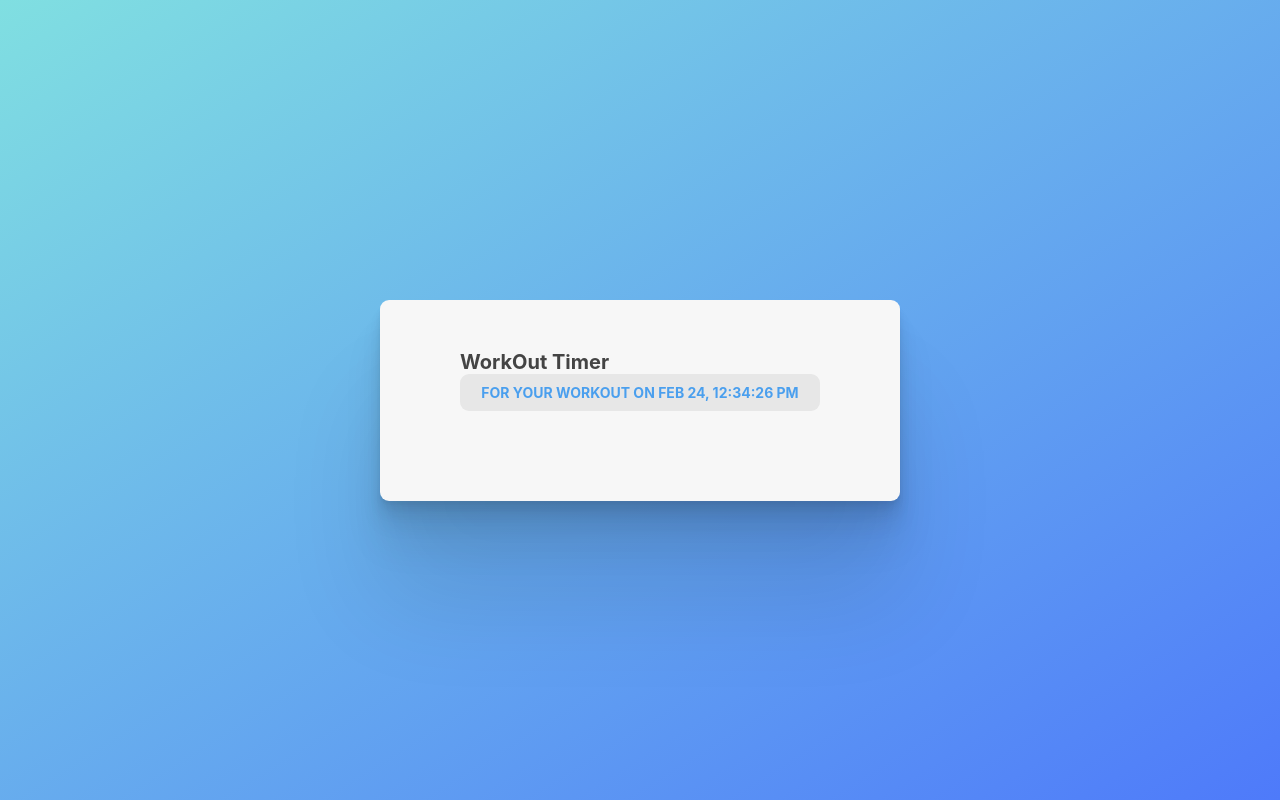
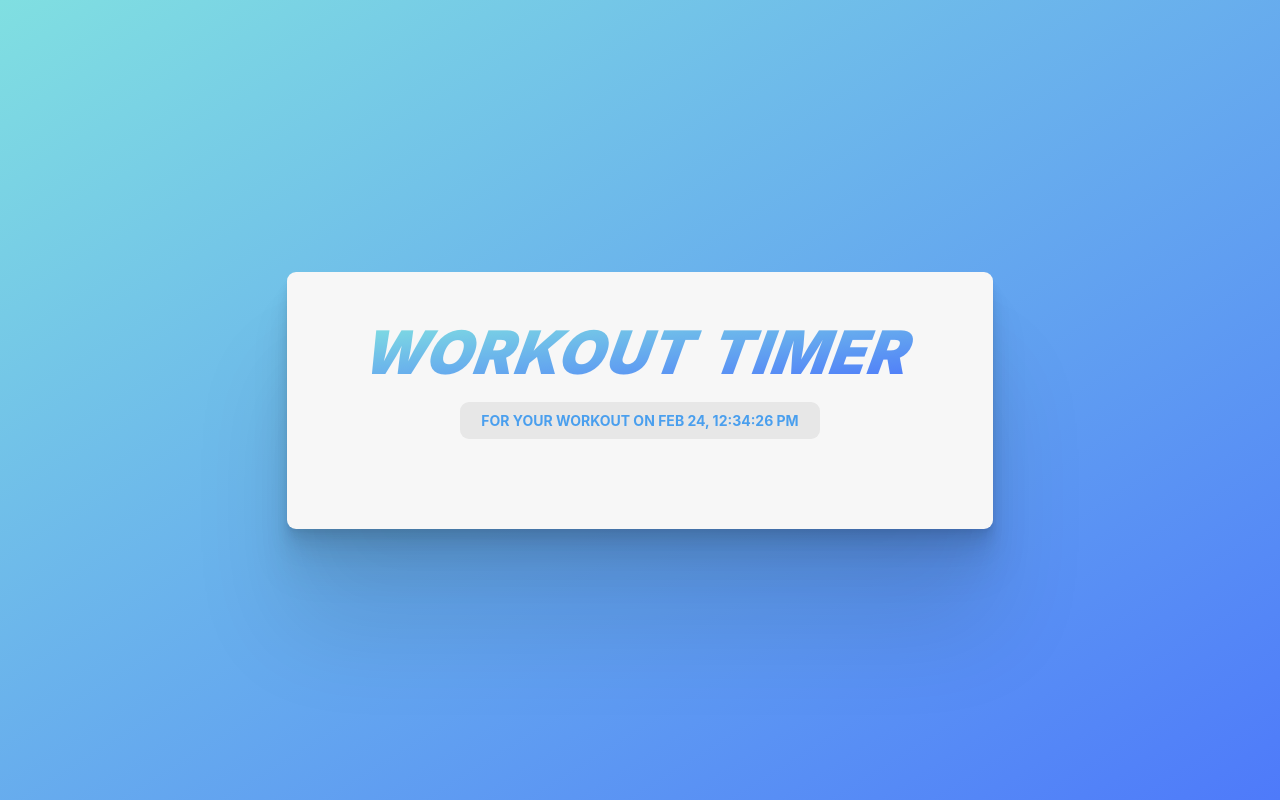
Before and after one commit to njahi/Workout-Timer, a React (Vite) app: page / in a window 1280 px wide. Built offline with nearby package versions, Linux system fonts and the light colour scheme.

Commit message:
styled our H1  element in our main app

```diff
--- a/src/index.css
+++ b/src/index.css
@@ -27,6 +27,20 @@ main {
     0px 22.3px 22.3px rgba(0, 0, 0, 0.06),
     0px 41.8px 41.8px rgba(0, 0, 0, 0.072), 0px 100px 100px rgba(0, 0, 0, 0.1);
 }
+h1 {
+  font-size: 6rem;
+  text-transform: uppercase;
+  font-weight: 900;
+  letter-spacing: 1px;
+  word-spacing: 5px;
+  text-align: center;
+  line-height: 1;
+  margin-bottom: 2rem;
+  background-clip: text;
+  background-image: linear-gradient(to right bottom, #80dfe1, #4e7afa);
+  color: transparent;
+  transform: skew(-20deg);
+}
 time {
   display: block;
   width: 36rem;
```
